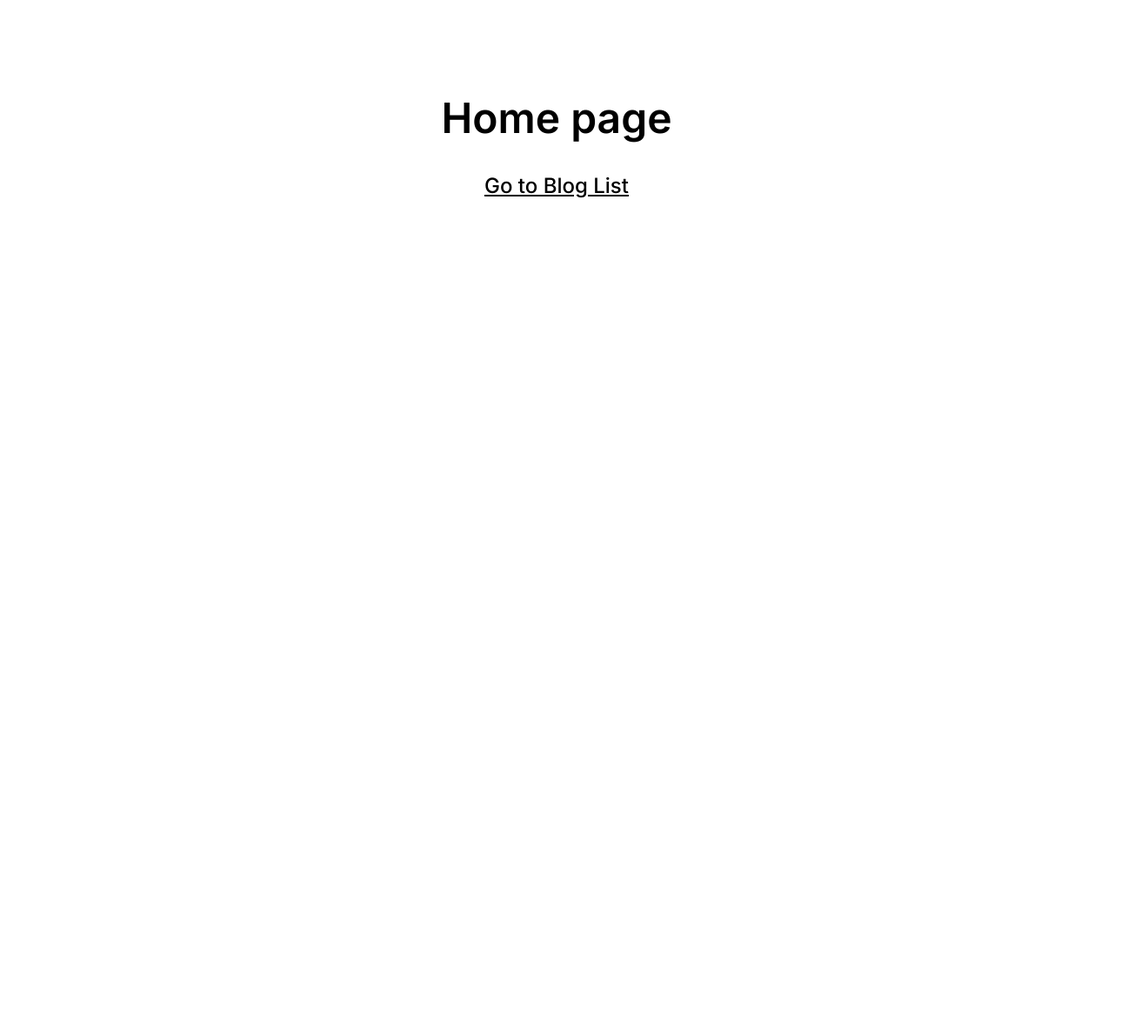
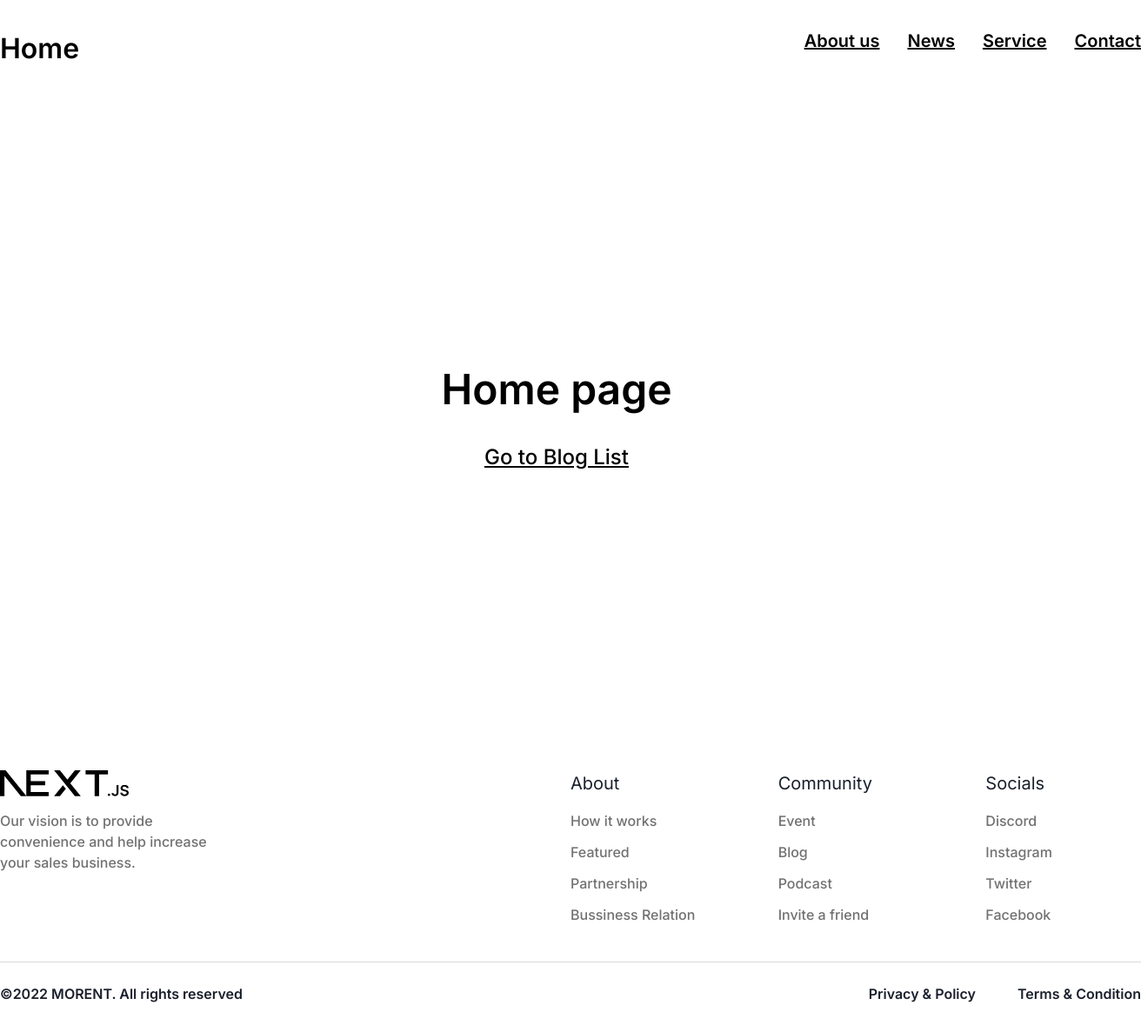
Before and after one commit to er-kiennd/Blog, a Next.js app: page / in a window 1280 px wide. Shown: the whole page at 87% size, 1312 px wide, since content can reach past the window. Before the commit the page ends 800 px from the top, so only its background shows below. Built offline with nearby package versions, Linux system fonts and the light colour scheme.

Commit message:
handle component Header and Footer

```diff
--- a/src/app/layout.tsx
+++ b/src/app/layout.tsx
@@ -2,6 +2,8 @@
 import type { Metadata } from 'next'
 import { Inter } from 'next/font/google'
 import './globals.css'
+import Header from '@/components/Header'
+import Footer from '@/components/Footer'
 
 const inter = Inter({ subsets: ['latin'] })
 
@@ -17,7 +19,11 @@ export default function RootLayout({
 }) {
   return (
     <html lang="en">
-      <body className={inter.className}>{children}</body>
+      <body className={inter.className}>
+        <Header />
+        <div>{children}</div>
+        <Footer />
+      </body>
     </html>
   )
 }
--- a/src/app/page.tsx
+++ b/src/app/page.tsx
@@ -4,7 +4,7 @@ export default function Home() {
 
   return (
     <div>
-      <div className="w-[500px] m-auto mt-[100px] text-center">
+      <div className="w-[500px] m-auto my-[300px] text-center">
         <p className="mb-6 text-[48px] font-semibold">Home page</p>
         <Link href="/blog" className="text-[24px] font-medium underline">
           Go to Blog List
--- /dev/null
+++ b/src/components/Footer/index.tsx
@@ -0,0 +1,57 @@
+import React from 'react'
+import Image from 'next/image'
+
+function Footer() {
+    return (
+        <div>
+            {/* Content top */}
+            <div className="flex justify-between w-[1312px] py-[42px] m-auto border-b-[1px] border-solid border-[#13131329]">
+                <div className="w-[20%]">
+                    <Image src="/next.svg" alt="logo" width={148} height={44}/>
+                    <p className="mt-[16px] text-[16px] font-medium leading-6 text-[#13131399]">
+                        Our vision is to provide convenience and help increase your sales business.
+                    </p>
+                </div>
+
+                <div className="w-[50%] grid grid-rows-1 grid-cols-3 gap-[60px]">
+                    <div>
+                        <p className="text-[#1A202C] text-[20px] leading-[30px]">About</p>
+                        <p className="mt-[16px] text-[16px] font-medium leading-6 text-[#13131399]">How it works</p>
+                        <p className="mt-[12px] text-[16px] font-medium leading-6 text-[#13131399]">Featured</p>
+                        <p className="mt-[12px] text-[16px] font-medium leading-6 text-[#13131399]">Partnership</p>
+                        <p className="mt-[12px] text-[16px] font-medium leading-6 text-[#13131399]">Bussiness Relation</p>
+                    </div>
+
+                    <div>
+                        <p className="text-[#1A202C] text-[20px] leading-[30px]">Community</p>
+                        <p className="mt-[16px] text-[16px] font-medium leading-6 text-[#13131399]">Event</p>
+                        <p className="mt-[12px] text-[16px] font-medium leading-6 text-[#13131399]">Blog</p>
+                        <p className="mt-[12px] text-[16px] font-medium leading-6 text-[#13131399]">Podcast</p>
+                        <p className="mt-[12px] text-[16px] font-medium leading-6 text-[#13131399]">Invite a friend</p>
+                    </div>
+
+                    <div>
+                        <p className="text-[#1A202C] text-[20px] leading-[30px]">Socials</p>
+                        <p className="mt-[16px] text-[16px] font-medium leading-6 text-[#13131399]">Discord</p>
+                        <p className="mt-[12px] text-[16px] font-medium leading-6 text-[#13131399]">Instagram</p>
+                        <p className="mt-[12px] text-[16px] font-medium leading-6 text-[#13131399]">Twitter</p>
+                        <p className="mt-[12px] text-[16px] font-medium leading-6 text-[#13131399]">Facebook</p>
+                    </div>
+                </div>
+            </div>
+            {/* Content bottom */}
+            <div className="flex justify-between w-[1312px] py-[24px] m-auto">
+                <div>
+                    <p className="text-[16px] font-semibold leading-6 text-[#1A202C]">©2022 MORENT. All rights reserved</p>
+                </div>
+
+                <div className="flex gap-12">
+                    <p className="text-[16px] font-semibold leading-6 text-[#1A202C]">Privacy & Policy</p>
+                    <p className="text-[16px] font-semibold leading-6 text-[#1A202C]">Terms & Condition</p>
+                </div>
+            </div>
+        </div>
+    )
+}
+
+export default Footer
--- /dev/null
+++ b/src/components/Header/index.tsx
@@ -0,0 +1,26 @@
+import React from 'react'
+import Link from 'next/link'
+
+export default function Header() {
+  return (
+    <div className="flex justify-between w-[1312px] m-auto py-[32px]">
+      <Link href="/" className="text-[32px] font-semibold">
+        Home
+      </Link>
+      <div className="flex justify-between gap-8">
+        <Link href="/" className="text-[20px] font-semibold underline">
+          About us
+        </Link>
+        <Link href="/" className="text-[20px] font-semibold underline">
+          News
+        </Link>
+        <Link href="/" className="text-[20px] font-semibold underline">
+          Service
+        </Link>
+        <Link href="/" className="text-[20px] font-semibold underline">
+          Contact
+        </Link>
+      </div>
+    </div>
+  )
+}
--- a/src/components/Post/index.tsx
+++ b/src/components/Post/index.tsx
@@ -17,7 +17,7 @@ interface Blog {
 
 export default function Post({ post }: { post: Blog[] }) {
   const [listBlog, setListBlog] = React.useState<Blog[]>([])
-  const [skip, setSkip] = React.useState(0)
+  const [skip, setSkip] = React.useState(10)
   const [totalBlog, setTotalBlog] = React.useState<number>()
 
   const getData = async () => {
@@ -42,14 +42,11 @@ export default function Post({ post }: { post: Blog[] }) {
 
   React.useEffect(() => {
     setListBlog(post)
-  }, [skip])
+  }, [])
 
   return (
     <>
       <div className="w-[50%] m-auto mt-[100px]">
-        <Link href="/" className="text-[32px] font-semibold">
-          Home
-        </Link>
         <div className="mt-[50px]">
           {listBlog?.map((item: Blog) => (
             <div key={item.id} className="mb-[100px]">
--- a/src/components/PostDetail/index.tsx
+++ b/src/components/PostDetail/index.tsx
@@ -10,11 +10,8 @@ interface PostDetail {
 export default function PostDetail({ postDetail } : { postDetail: PostDetail }) {
 
   return (
-    <>
-      <div className="flex justify-between">
-        <Link href="/" className="text-[32px] font-semibold">
-          Home
-        </Link>
+    <div className="mt-[100px] mb-[200px]">
+      <div className="flex justify-end">
         <Link className="text-[32px] font-semibold" href="/blog">Back</Link>
       </div>
 
@@ -28,6 +25,6 @@ export default function PostDetail({ postDetail } : { postDetail: PostDetail })
       </div>
       <hr />
       <p className="my-[24px]">{postDetail?.body}</p>
-    </>
+    </div>
   )
 }
```
